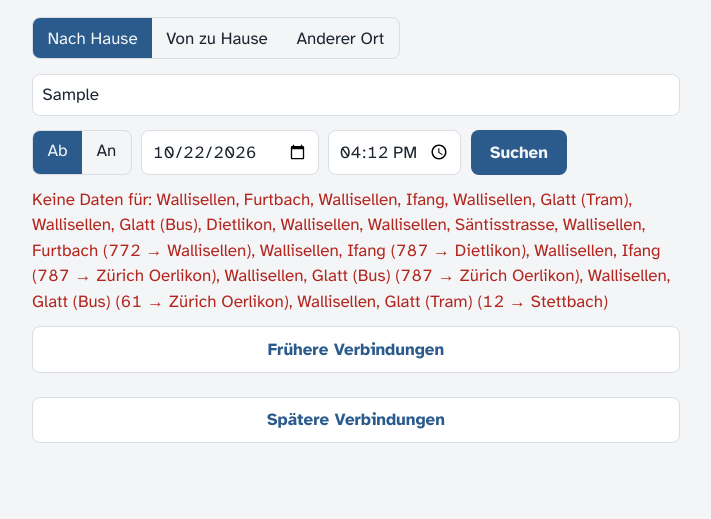
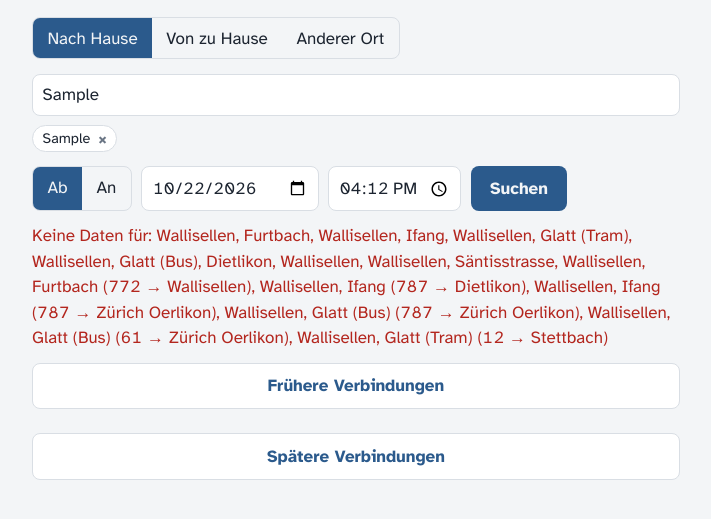
Before and after one commit to degob/homeapprox, a website: page index.html in a window 1280 px wide. Both pictures are taken after typing "Sample" into the empty fields and a click on the button "Suchen". Shown: the part 65-584 px from the top of the page, without its empty margins (284-995 px from the left). Drawn offline with Linux system fonts and the light colour scheme; no server answers.

Commit message:
allow more than one destinations

```diff
--- a/index.html
+++ b/index.html
@@ -132,6 +132,14 @@ button.more:disabled { opacity: .6; cursor: default; }
 li.clickable { cursor: pointer; }
 #summary .toggle { cursor: pointer; display: flex; align-items: center; gap: .4rem; }
 #summary .chips { flex-wrap: wrap; gap: .3rem; white-space: normal; }
+.dests { display: flex; flex-wrap: wrap; gap: .3rem; width: 100%; }
+.dests:empty { display: none; }
+.dest {
+  display: inline-flex; align-items: center; gap: .2rem; font-size: .9rem;
+  padding: .1rem .3rem .1rem .6rem; border-radius: 999px;
+  background: var(--surface); border: 1px solid var(--line);
+}
+.dest .rm { background: none; color: var(--muted); padding: 0 .3rem; font-size: 1rem; line-height: 1; }
 .chip {
   font-size: .8rem; font-weight: 700; padding: .05rem .5rem; border-radius: 999px;
   background: var(--surface); color: var(--transit); border: 1px solid var(--transit);
@@ -299,6 +307,8 @@ li.clickable { cursor: pointer; }
              autocomplete="off" role="combobox" aria-expanded="false" aria-controls="sugg">
       <ul id="sugg" class="sugg" role="listbox"></ul>
     </div>
+    <!-- Picked destinations; the field then takes the next one. -->
+    <div id="dests" class="dests"></div>
   </div>
 
   <div class="row">
@@ -874,7 +884,26 @@ const Planner = (() => {
   }
 
   // `origin` only for Direction.OTHER.
-  async function plan(place, at, dir, timeRef, origin) {
+  // Several destinations: plan each, merge, order by departure. Failures
+  // are labelled with the place when there is more than one.
+  async function plan(places, at, dir, timeRef, origin) {
+    const settled = await Promise.allSettled(places.map((p) => planOne(p, at, dir, timeRef, origin)));
+    const failed = [];
+    let journeys = [];
+    settled.forEach((r, i) => {
+      if (r.status === "rejected") {
+        failed.push(places[i]);
+        return;
+      }
+      const tag = places.length > 1 ? `${places[i]}: ` : "";
+      failed.push(...r.value.failed.map((f) => tag + f));
+      journeys = journeys.concat(r.value.journeys);
+    });
+    journeys.sort((a, b) => a.start - b.start);
+    return { journeys, failed, at, timeRef, ...defaultRange(at, timeRef) };
+  }
+
+  async function planOne(place, at, dir, timeRef, origin) {
     if (dir === Direction.OTHER) {
       return planOther(origin, place, at, timeRef);
     }
@@ -1048,11 +1077,11 @@ const Planner = (() => {
 
   // Entry point of the form. Ab also fetches what left up to
   // RECENT_PAST_MIN ago; `at` stays the asked time (for the "vor N Min." tag).
-  async function search(place, at, dir, timeRef, origin) {
+  async function search(places, at, dir, timeRef, origin) {
     const lookback = timeRef === TimeRef.DEPART ? RECENT_PAST_MIN : 0;
-    const r = await plan(place, shift(at, -lookback), dir, timeRef, origin);
+    const r = await plan(places, shift(at, -lookback), dir, timeRef, origin);
     const hi = timeRef === TimeRef.DEPART ? shift(at, MIN_WINDOW_MIN) : r.hi;
-    return { ...r, at, hi, params: { place, dir, timeRef, origin } };
+    return { ...r, at, hi, params: { places, dir, timeRef, origin } };
   }
 
   // "Frühere" / "Spätere": fetch the next MORE_STEP_MIN outside the window,
@@ -1060,7 +1089,7 @@ const Planner = (() => {
   //   Ab: earlier = depart from lo − step; later = depart from hi
   //   An: earlier = arrive by lo;          later = arrive by hi + step
   async function extend(result, side) {
-    const { place, dir, timeRef, origin } = result.params;
+    const { places, dir, timeRef, origin } = result.params;
     const earlier = side === "earlier";
     const depart = timeRef === TimeRef.DEPART;
     const lo = earlier ? shift(result.lo, -MORE_STEP_MIN) : result.lo;
@@ -1071,7 +1100,7 @@ const Planner = (() => {
     } else {
       q = earlier ? result.lo : hi;
     }
-    const more = await plan(place, q, dir, timeRef, origin);
+    const more = await plan(places, q, dir, timeRef, origin);
     return {
       ...result,
       journeys: prune([...result.journeys, ...more.journeys], dir),
@@ -1592,7 +1621,8 @@ function renderAlternatives(panel, j, x, alts) {
 
 // ---------- Place suggestions (one widget per field: Ort/Nach, Von) ----------
 
-function placeField(inputId, listId) {
+// `onPick(name)`: what a chosen suggestion does; default fills the field.
+function placeField(inputId, listId, onPick = (name) => { $(inputId).value = name; }) {
   const input = () => $(inputId);
   const list = () => $(listId);
   let timer = null;
@@ -1618,7 +1648,7 @@ function placeField(inputId, listId) {
 
     li.append(label, star);
     li.addEventListener("click", () => {
-      input().value = name;
+      onPick(name);
       close();
     });
     return li;
@@ -1696,7 +1726,59 @@ function placeField(inputId, listId) {
   return { init, close };
 }
 
-const placeFields = [placeField("place", "sugg"), placeField("origin", "origin-sugg")];
+// Destination chips under the place field. A picked suggestion becomes a
+// chip and clears the field; typed text left in the field counts too.
+//   [Zürich HB ×] [Stettbach ×]   ┌ Ort … ┐
+const Destinations = (() => {
+  let names = [];
+
+  function render() {
+    const box = $("dests");
+    box.replaceChildren();
+    names.forEach((name) => {
+      const chip = document.createElement("span");
+      chip.className = "dest";
+      chip.append(name);
+      const rm = document.createElement("button");
+      rm.type = "button";
+      rm.className = "rm";
+      rm.textContent = "×";
+      rm.setAttribute("aria-label", `${name} entfernen`);
+      rm.addEventListener("click", () => { remove(name); });
+      chip.append(rm);
+      box.append(chip);
+    });
+    $("place").required = names.length === 0;
+  }
+
+  function add(name) {
+    if (name && !names.includes(name)) {
+      names = [...names, name];
+    }
+    $("place").value = "";
+    render();
+  }
+
+  function remove(name) {
+    names = names.filter((n) => n !== name);
+    render();
+  }
+
+  function set(list) {
+    names = [...new Set(list.filter(Boolean))];
+    render();
+  }
+
+  // Chips plus whatever is still typed in the field.
+  function all() {
+    const typed = $("place").value.trim();
+    return typed && !names.includes(typed) ? [...names, typed] : names;
+  }
+
+  return { add, set, all, render };
+})();
+
+const placeFields = [placeField("place", "sugg", Destinations.add), placeField("origin", "origin-sugg")];
 const closeSuggestions = () => placeFields.forEach((f) => f.close());
 
 function durationScale(journeys) {
@@ -2272,18 +2354,19 @@ const Timeline = (() => {
 async function onSubmit(e) {
   e.preventDefault();
 
-  const place = $("place").value.trim();
+  const places = Destinations.all();
   const origin = $("origin").value.trim();
   const dir = document.querySelector("input[name=dir]:checked").value;
-  if (!place || (dir === Direction.OTHER && !origin)) {
+  if (!places.length || (dir === Direction.OTHER && !origin)) {
     return;
   }
 
   closeSuggestions();
+  Destinations.set(places);
   if (dir === Direction.OTHER) {
     Stations.touch(origin);
   }
-  Stations.touch(place);
+  places.forEach(Stations.touch);
 
   const at = new Date(`${$("date").value}T${$("time").value}`);
   const timeRef = document.querySelector("input[name=ref]:checked").value;
@@ -2296,7 +2379,7 @@ async function onSubmit(e) {
   render();
 
   try {
-    lastResult = await Planner.search(place, at, dir, timeRef, origin);
+    lastResult = await Planner.search(places, at, dir, timeRef, origin);
     Timeline.reset();
     render();
   } catch (err) {
@@ -2321,7 +2404,7 @@ function startSearch({ dir, origin, place, at, timeRef }) {
   document.querySelector(`input[name=ref][value="${timeRef}"]`).checked = true;
   onDirChange();
   $("origin").value = origin || "";
-  $("place").value = place;
+  Destinations.set([place]);
   $("date").value = `${at.getFullYear()}-${pad2(at.getMonth() + 1)}-${pad2(at.getDate())}`;
   $("time").value = hhmm(at);
   window.scrollTo({ top: 0, behavior: "smooth" });
```
Also changed, not shown: conversation-home-connections.md (+15 -0 lines).
